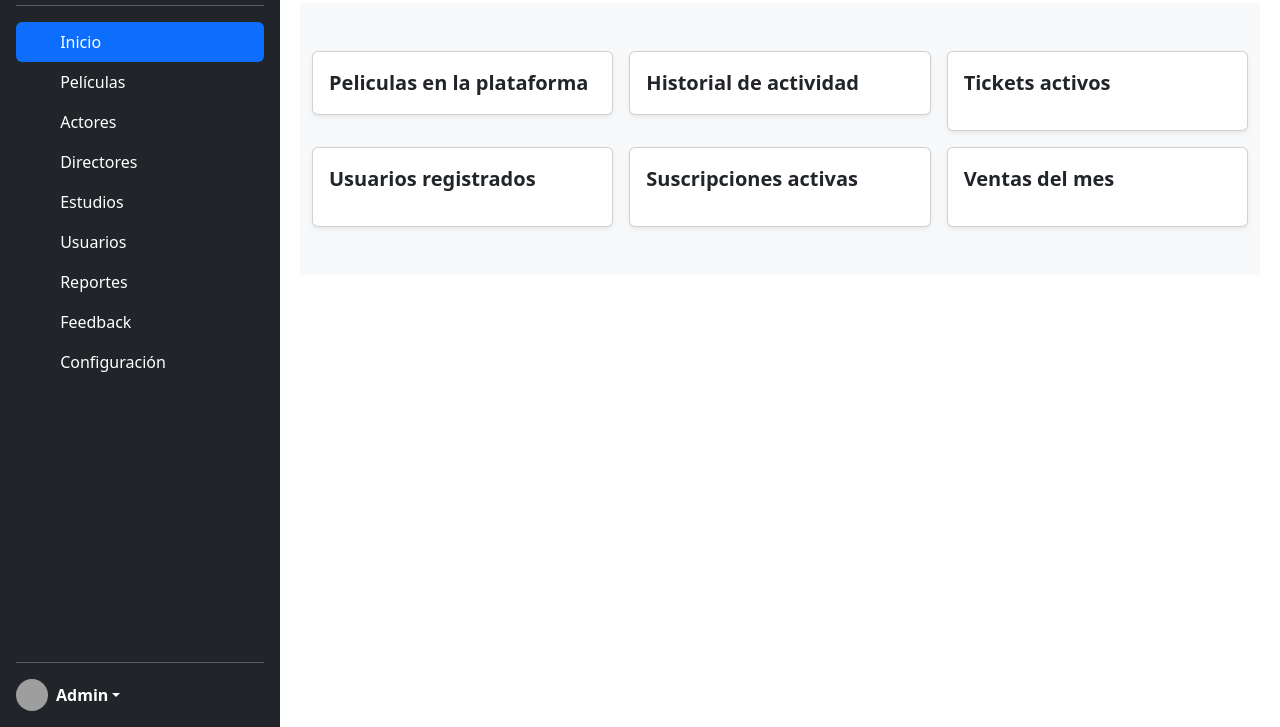
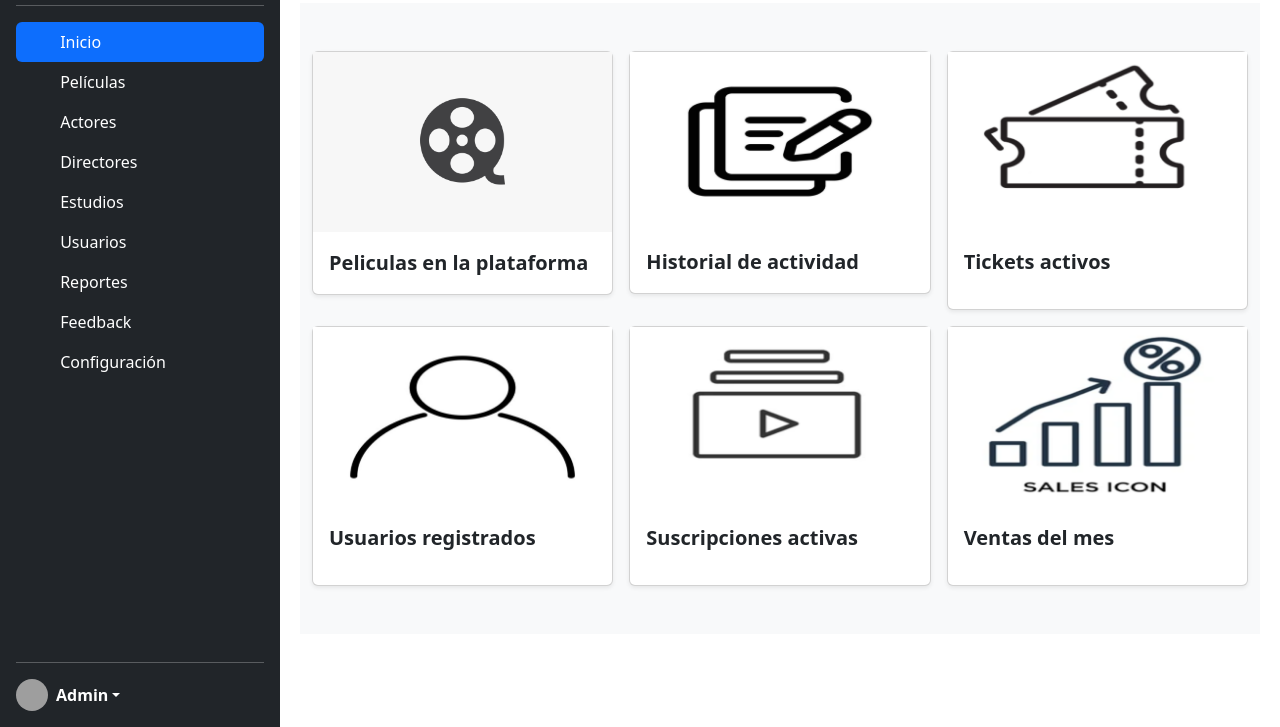
Before and after one commit to Neo2D/Netflix-mockup, a plain HTML site: page admin/index.html in a window 1280 px wide. Shown: the part 73-800 px from the top of the page. Drawn offline with nearby package versions, Linux system fonts and the light colour scheme; the site is published under a folder, as on GitHub Pages, so addresses that start at the root find nothing; grey boxes are pictures that could not be loaded.

Commit message:
Update index.html

```diff
--- a/admin/index.html
+++ b/admin/index.html
@@ -100,7 +100,7 @@
           <div class="row row-cols-1 row-cols-sm-2 row-cols-md-3 g-3">
             <div class="col">
               <div class="card shadow-sm">
-                <img src="/images/movie.png" alt="">
+                <img src="../images/movie.png" alt="">
                 <div class="card-body">
                   <p class="card-text">Peliculas en la plataforma</p>
                 </div>
@@ -108,7 +108,7 @@
             </div>
             <div class="col">
               <div class="card shadow-sm">
-                <img src="/images/historial.jpg" alt="">
+                <img src="../images/historial.jpg" alt="">
                 <div class="card-body">
                   <p class="card-text">Historial de actividad</p>
                 </div>
@@ -116,7 +116,7 @@
             </div>
             <div class="col">
               <div class="card shadow-sm">
-                <img src="/images/tickets.png" alt="">
+                <img src="../images/tickets.png" alt="">
                   <div class="card-body">
                   <p class="card-text">Tickets activos</p>
                   <div class="d-flex justify-content-between align-items-center">
@@ -127,7 +127,7 @@
 
             <div class="col">
               <div class="card shadow-sm">
-                <img src="/images/users.jpg" alt="">
+                <img src="../images/users.jpg" alt="">
                 <div class="card-body">
                   <p class="card-text">Usuarios registrados</p>
                   <div class="d-flex justify-content-between align-items-center">
@@ -137,7 +137,7 @@
             </div>
             <div class="col">
               <div class="card shadow-sm">
-                <img src="/images/month.png" alt="">
+                <img src="../images/month.png" alt="">
                 <div class="card-body">
                   <p class="card-text">Suscripciones activas</p>
                   <div class="d-flex justify-content-between align-items-center">
@@ -147,7 +147,7 @@
             </div>
             <div class="col">
               <div class="card shadow-sm">
-                <img src="/images/sales.png" alt="">
+                <img src="../images/sales.png" alt="">
                 <div class="card-body">
                   <p class="card-text">Ventas del mes</p>
                   <div class="d-flex justify-content-between align-items-center">
```
